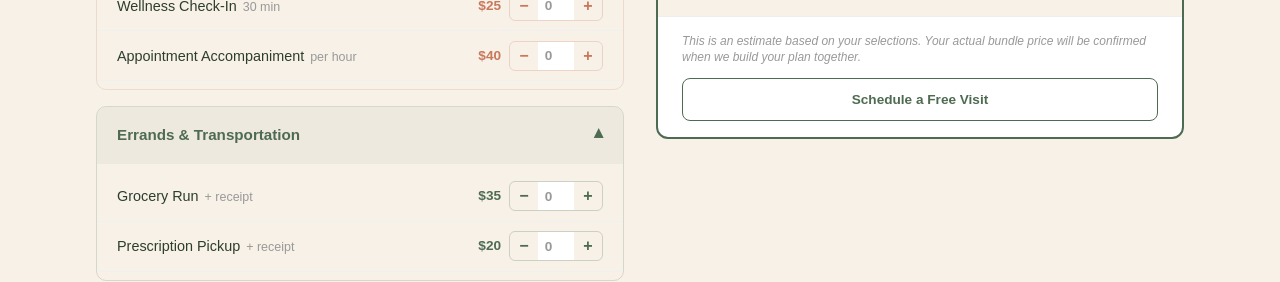
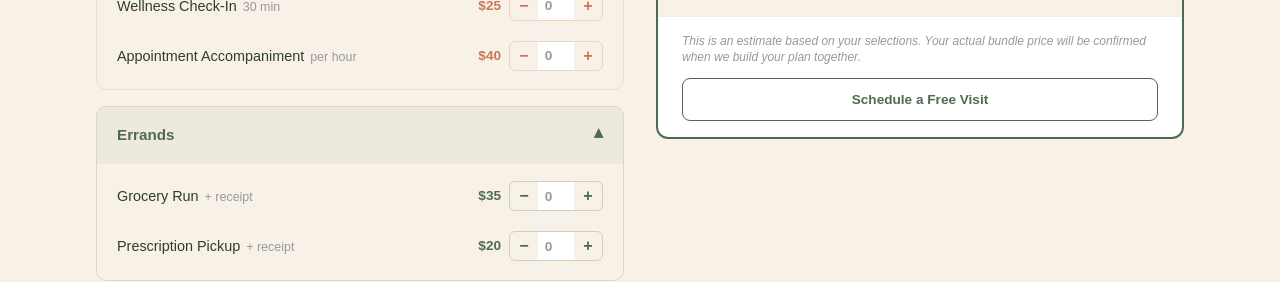
Before and after one commit to GoodCompanySCS/goodcompany-scs, a Next.js app: page /pricing in a window 1280 px wide. Shown: the part 1960-2242 px from the top of the page. Built offline with nearby package versions, Linux system fonts and the light colour scheme.

Commit message:
Update BundleBuilder.tsx

```diff
--- a/app/components/BundleBuilder.tsx
+++ b/app/components/BundleBuilder.tsx
@@ -15,7 +15,7 @@ const serviceCategories = [
     ],
   },
   {
-    name: 'Errands & Transportation',
+    name: 'Errands',
     color: 'sage',
     services: [
       { id: 'grocery', name: 'Grocery Run', note: '+ receipt', price: 35, unit: 'per run' },
```
